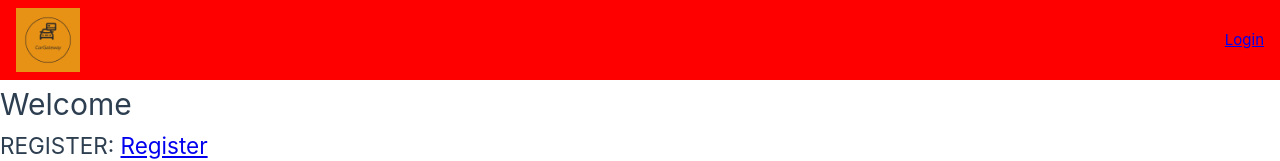
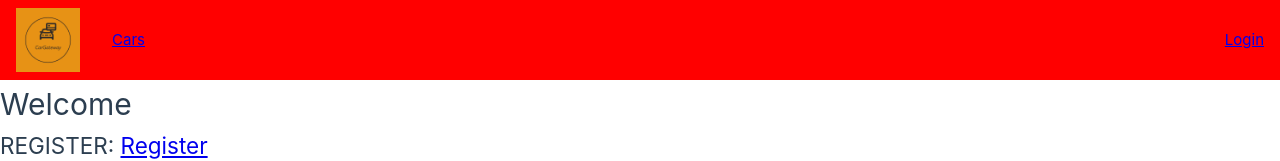
Before and after one commit to Lv100Luca/CarGateway-Frontend, a Vue app: page /welcome in a window 1280 px wide. Shown: the top 161 px of the page. Built offline with nearby package versions, Linux system fonts and the light colour scheme.

Commit message:
added navivator to cars

```diff
--- a/src/components/NavBar.vue
+++ b/src/components/NavBar.vue
@@ -66,6 +66,7 @@ const menuItemsRight = computed<MenuItem[]>(() => {
         <RouterLink to="/" class="logo-wrapper">
           <a class="logo"/>
         </RouterLink>
+        <RouterLink to="/">Cars</RouterLink>
       </div>
       <div class="nav-right">
         <RouterLink
```
